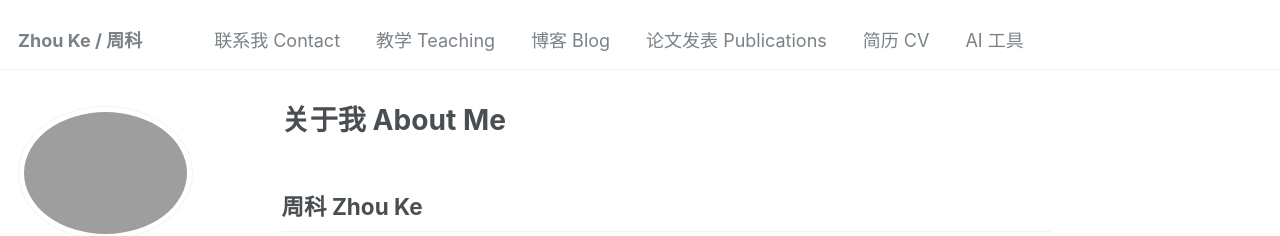
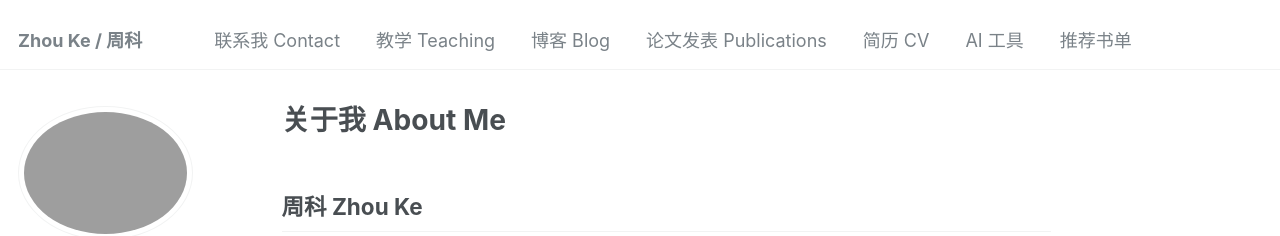
Before and after one commit to hustzhke/hustzhke.github.io, a Jekyll site: the page built from _pages/about.md, in a window 1280 px wide. Shown: the top 236 px of the page. Built offline with Jekyll 4.4.1, drawn with Linux system fonts in a browser that asks for light colours; some web fonts are replaced.

Commit message:
feat: add reading list to navigation bar

```diff
--- a/_data/navigation.yml
+++ b/_data/navigation.yml
@@ -22,3 +22,6 @@ main:
 
   - title: "AI 工具"
     url: /ai-tools/
+
+  - title: "推荐书单"
+    url: /reading-list/
```
